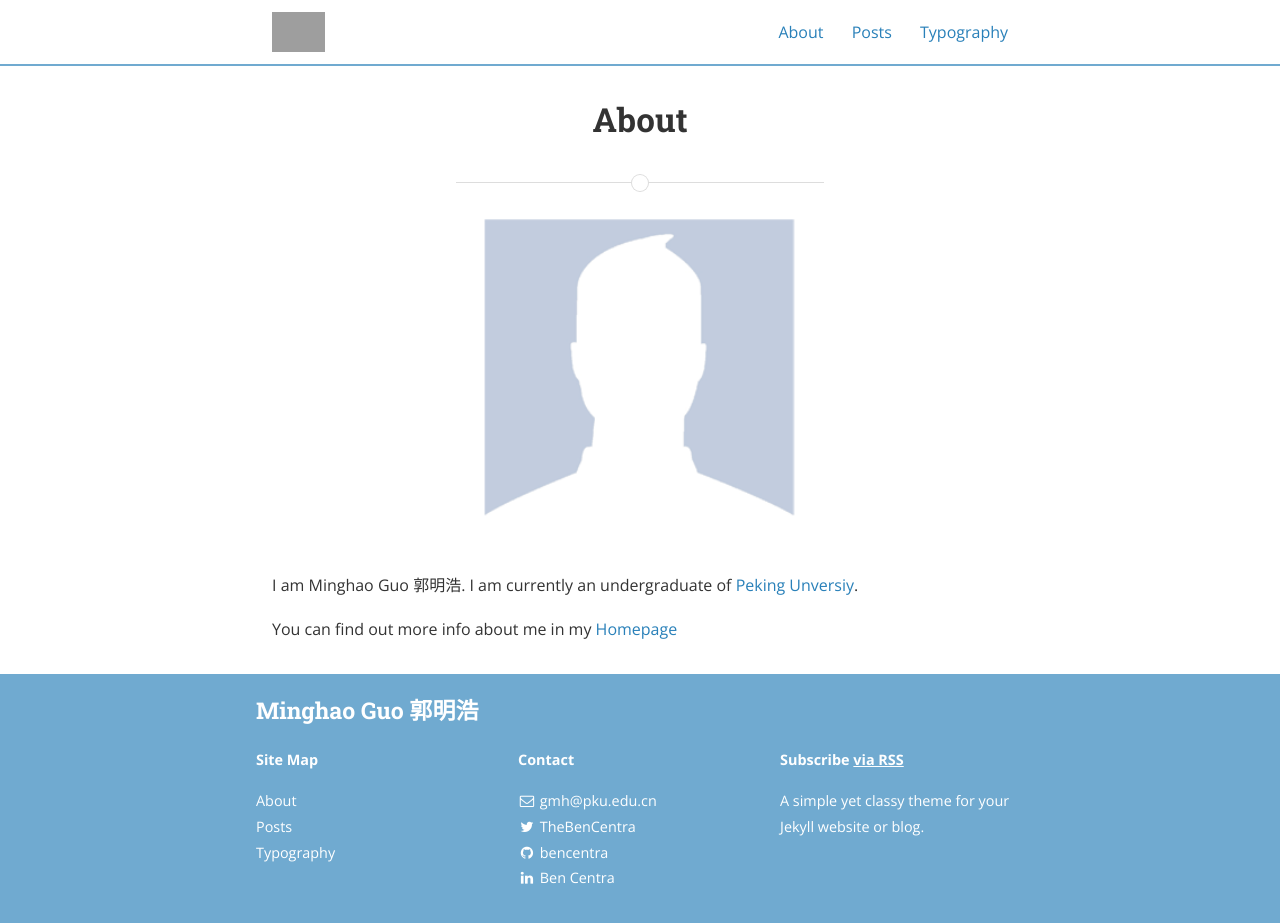
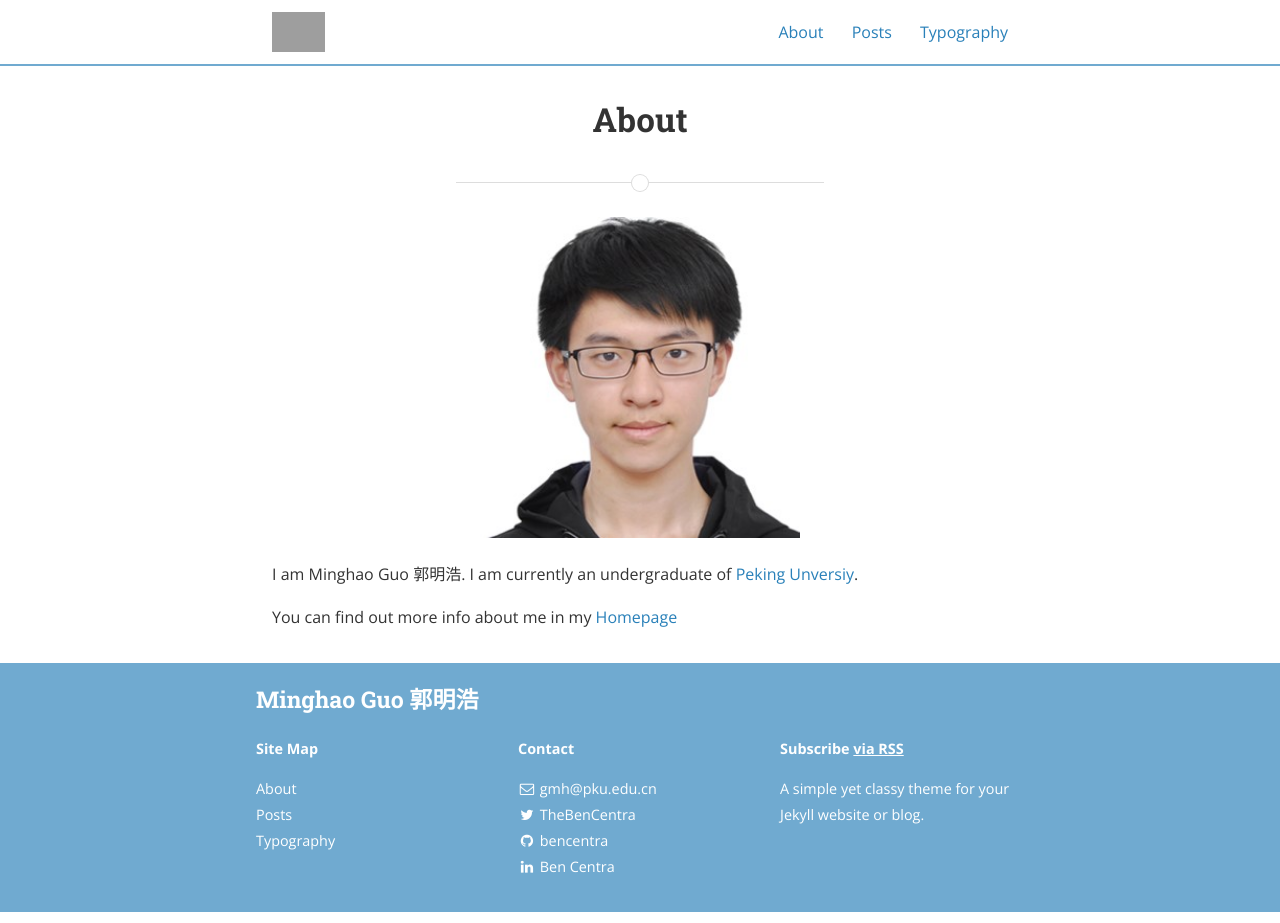
Before and after one commit to mh-guo/mh-guo-slate.github.io, a Jekyll site: the page built from About.md, in a window 1280 px wide and 923 px high. Built offline with Jekyll 4.4.1, drawn with Linux system fonts in a browser that asks for light colours; nearby versions of some CDN libraries; grey boxes are pictures that could not be loaded.

Commit message:
profile_Minghao

```diff
--- a/About.md
+++ b/About.md
@@ -5,7 +5,7 @@
 main_nav: true
 ---
 
-![alt text]({{ site.baseurl }}/assets/profile-placeholder.gif "Profile Picture"){:.profile}
+![alt text]({{ site.baseurl }}/assets/profile_Minghao.jpg "Profile Picture"){:.profile}
 
 I am Minghao Guo 郭明浩. I am currently an undergraduate of [Peking Unversiy](https://www.pku.edu.cn/).
 
```
Also changed, not shown: assets/profile_Minghao.jpg (added).
